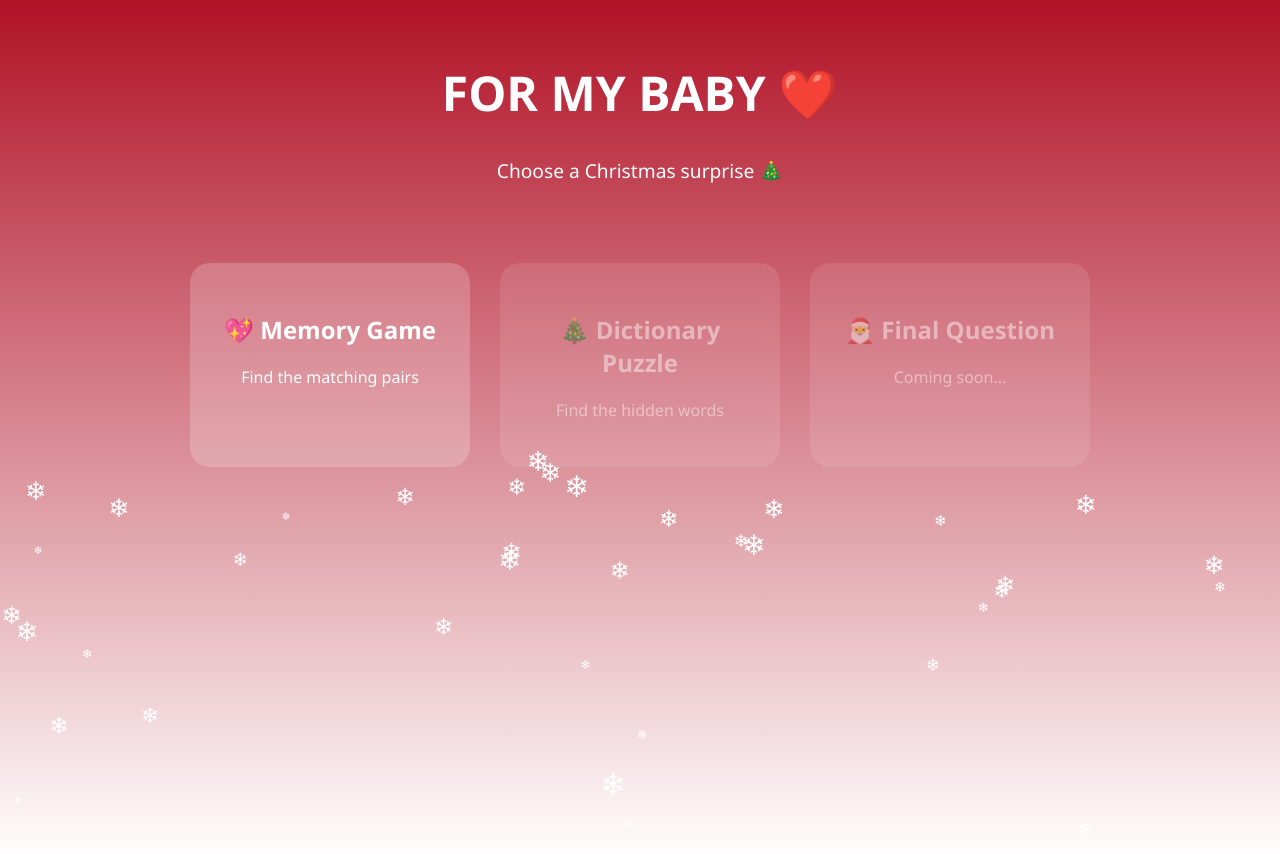
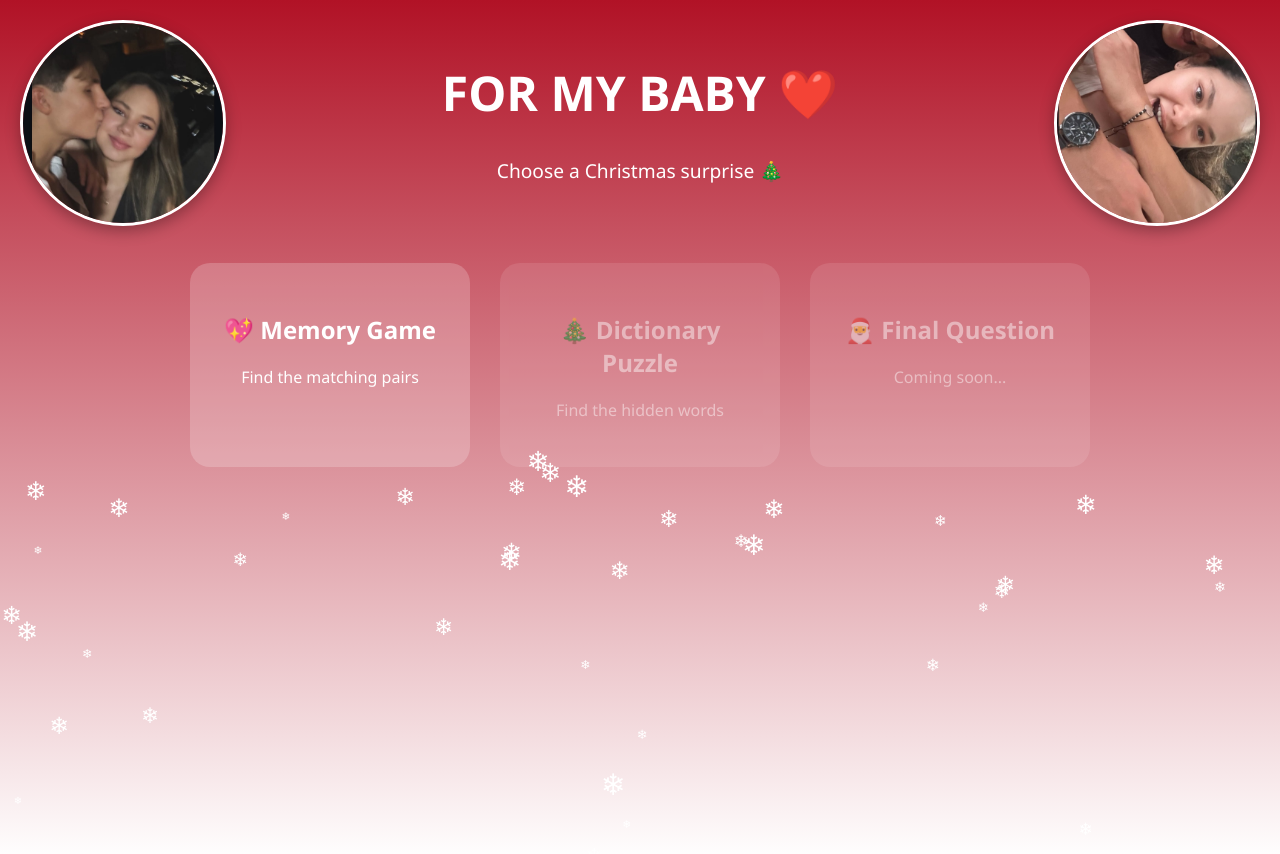
Before and after one commit to VijDavid/xmasgame, a plain HTML site: page index.html in a window 1280 px wide. Drawn offline with Linux system fonts and the light colour scheme.

Commit message:
Update index.html

```diff
--- a/index.html
+++ b/index.html
@@ -7,7 +7,8 @@
 <link rel="stylesheet" href="style.css">
 </head>
 <body>
-
+<img src="images/left.jpg" class="corner left" alt="Left photo">
+<img src="images/right.jpg" class="corner right" alt="Right photo">
 
   <h1>FOR MY BABY ❤️</h1>
   <p class="subtitle">Choose a Christmas surprise 🎄</p>
```
